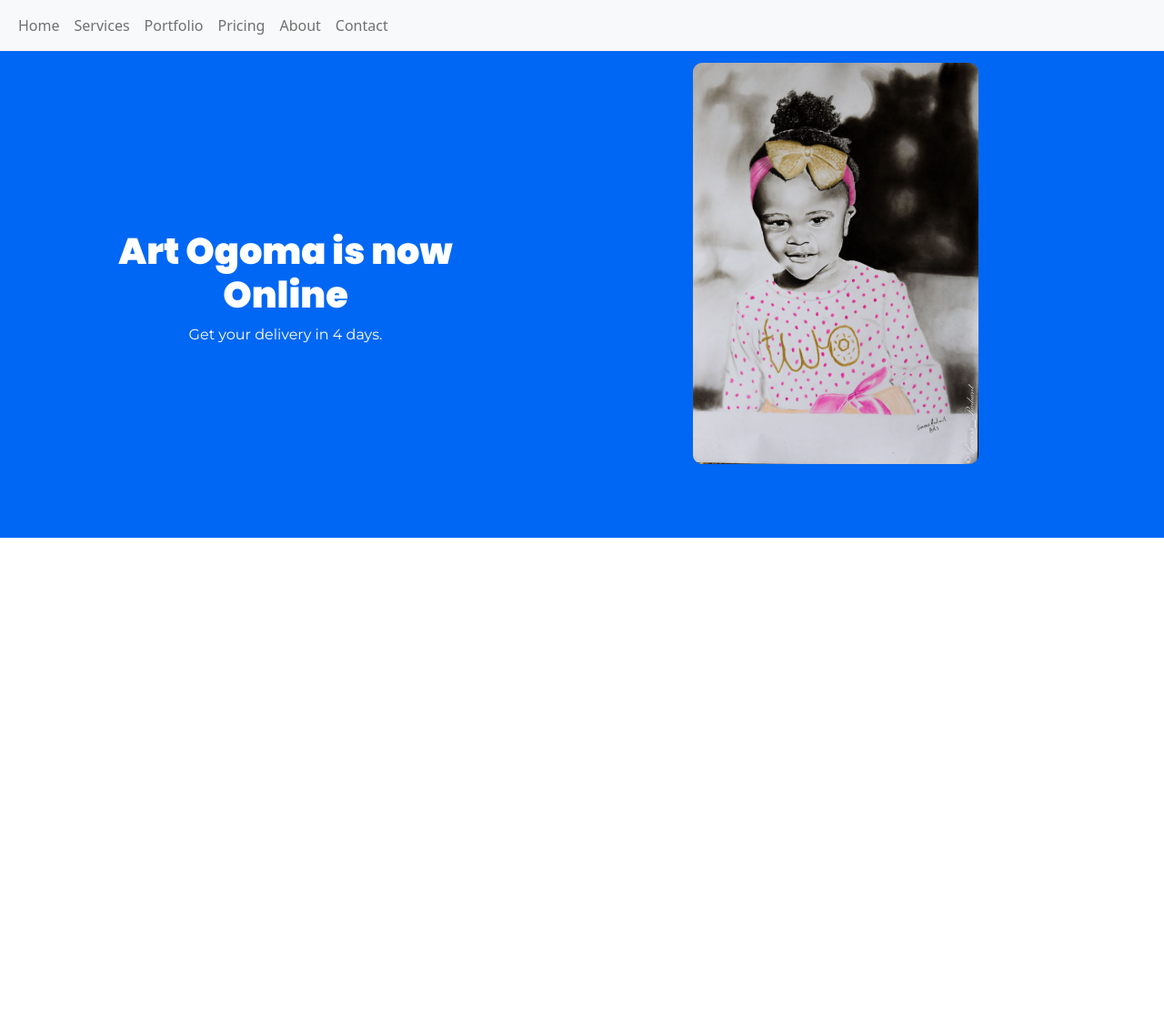
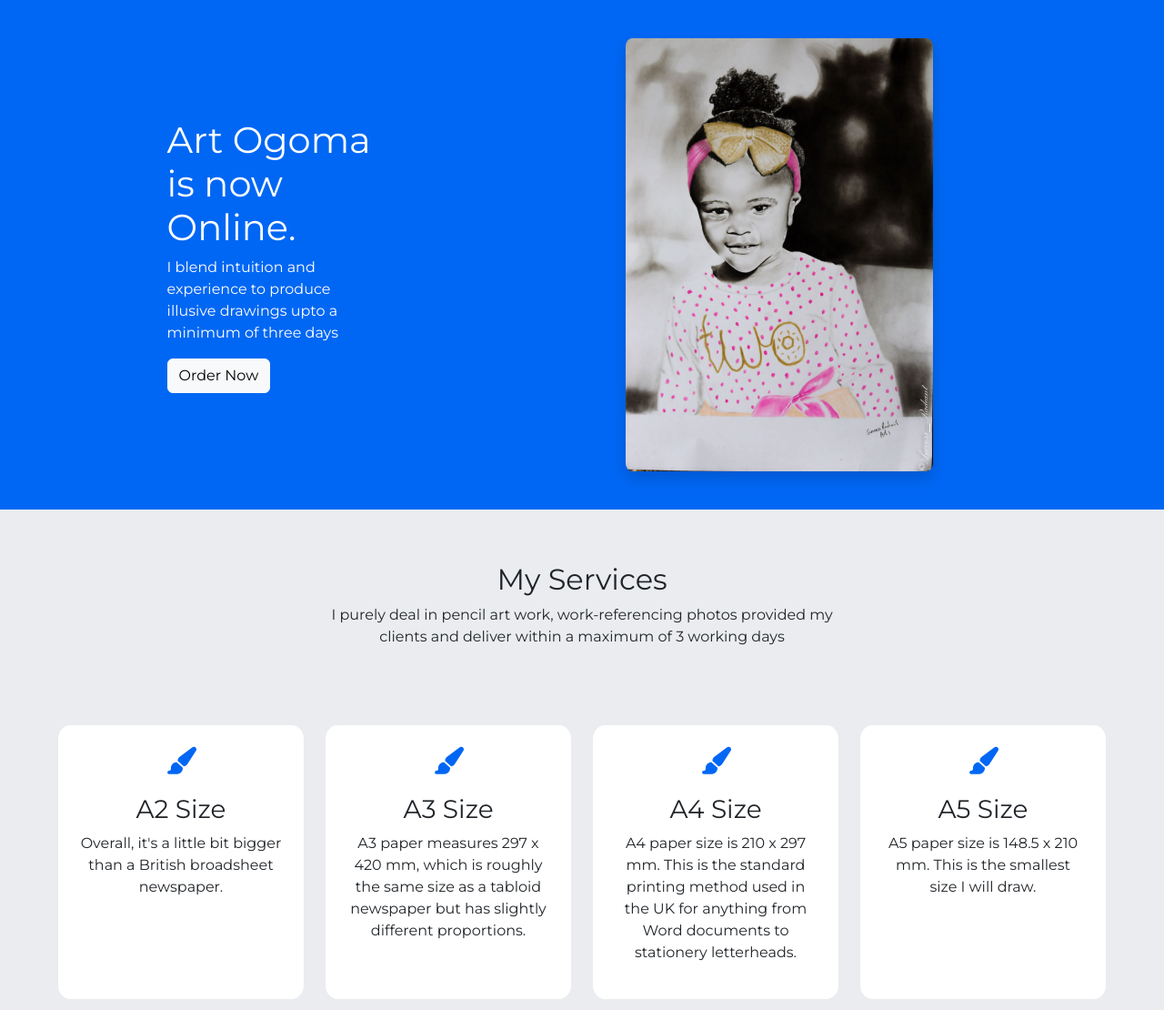
Before and after one commit to michaelouru-sw/tony-portfolio, a plain HTML site: page index.html in a window 1280 px wide. Shown: the whole page at 91% size. Before the commit the page ends 800 px from the top, so only its background shows below. Drawn offline with nearby package versions, Linux system fonts and the light colour scheme.

Commit message:
services section update

```diff
--- a/index.html
+++ b/index.html
@@ -5,6 +5,12 @@
     <meta http-equiv="X-UA-Compatible" content="IE=edge" />
     <meta name="viewport" content="width=device-width, initial-scale=1.0" />
     <title>Tony Portfolio</title>
+
+    <!-- Font Awesome -->
+    <script
+      src="https://kit.fontawesome.com/cf42e3019c.js"
+      crossorigin="anonymous"
+    ></script>
 
     <!-- Google Fonts -->
     <link rel="preconnect" href="https://fonts.googleapis.com" />
@@ -42,62 +48,85 @@
   <body>
     <head> </head>
 
-    <nav class="navbar navbar-expand-lg bg-light">
-      <div class="container-fluid">
-        <button
-          class="navbar-toggler"
-          type="button"
-          data-bs-toggle="collapse"
-          data-bs-target="#navbarSupportedContent"
-          aria-controls="navbarSupportedContent"
-          aria-expanded="false"
-          aria-label="Toggle navigation"
-        >
-          <span class="navbar-toggler-icon"></span>
-        </button>
-        <div class="collapse navbar-collapse" id="navbarSupportedContent">
-          <ul class="navbar-nav me-auto mb-2 mb-lg-0">
-            <li class="nav-item">
-              <a class="nav-link" aria-current="page" href="#">Home</a>
-            </li>
-            <li class="nav-item">
-              <a class="nav-link" href="#">Services</a>
-            </li>
-            <li class="nav-item">
-              <a class="nav-link" href="#">Portfolio</a>
-            </li>
-            <li class="nav-item">
-              <a class="nav-link" href="#">Pricing</a>
-            </li>
-            <li class="nav-item">
-              <a class="nav-link" href="#">About</a>
-            </li>
-            <li class="nav-item">
-              <a class="nav-link" href="#">Contact</a>
-            </li>
-          </ul>
+    <section id="title">
+      <div class="row">
+        <div class="col col-lg-4 col-md-4 col-sm-12 col-sm-auto title-text">
+          <h1>Art Ogoma is now Online.</h1>
+          <p>
+            I blend intuition and experience to produce illusive drawings upto a
+            minimum of three days
+          </p>
+          <button type="button" class="btn btn-light">Order Now</button>
+        </div>
+        <div class="col">
+          <img
+            src="img/IMG-7.jpg"
+            alt="Drawing of a young girl."
+            class="title-image shadow"
+          />
         </div>
       </div>
-    </nav>
+      <div class="transparent-overlay"></div>
+    </section>
 
-    <div class="row title-section">
-      <div class="col col-lg-6 col-sm-auto title-text">
-        <h1 class="title-heading">Art Ogoma is now Online</h1>
-        <p>Get your delivery in 4 days.</p>
+    <section id="services">
+      <div class="services">
+        <div class="service-text">
+          <h2>My Services</h2>
+          <p>
+            I purely deal in pencil art work, work-referencing photos provided
+            my clients and deliver within a maximum of 3 working days
+          </p>
+        </div>
+        <div class="row service-item-container">
+          <div class="col service-item">
+            <i class="fa-solid fa-paintbrush service-icon"></i>
+            <h3>A2 Size</h3>
+            <p>
+              Overall, it's a little bit bigger than a British broadsheet
+              newspaper.
+            </p>
+          </div>
+          <div class="col service-item">
+            <i class="fa-solid fa-paintbrush service-icon"></i>
+            <h3>A3 Size</h3>
+            <p>
+              A3 paper measures 297 x 420 mm, which is roughly the same size as
+              a tabloid newspaper but has slightly different proportions.
+            </p>
+          </div>
+          <div class="col service-item">
+            <i class="fa-solid fa-paintbrush service-icon"></i>
+            <h3>A4 Size</h3>
+            <p>
+              A4 paper size is 210 x 297 mm. This is the standard printing
+              method used in the UK for anything from Word documents to
+              stationery letterheads.
+            </p>
+          </div>
+          <div class="col service-item">
+            <i class="fa-solid fa-paintbrush service-icon"></i>
+            <h3>A5 Size</h3>
+            <p>
+              A5 paper size is 148.5 x 210 mm. This is the smallest size I will
+              draw.
+            </p>
+          </div>
+        </div>
       </div>
-      <div class="col col-lg-6 col-sm-auto">
-        <img src="img/IMG-7.jpg" alt="Young lad drawing" class="title-image" />
-      </div>
-    </div>
+    </section>
+
+    <section id="pricing"></section>
+
+    <section id="testimonials"></section>
+
+    <section id="contact"></section>
+
+    <div class="footer"></div>
 
     <script
-      src="https://code.jquery.com/jquery-3.3.1.slim.min.js"
-      integrity="sha384-q8i/X+965DzO0rT7abK41JStQIAqVgRVzpbzo5smXKp4YfRvH+8abtTE1Pi6jizo"
-      crossorigin="anonymous"
-    ></script>
-    <script
-      src="https://cdn.jsdelivr.net/npm/popper.js@1.14.7/dist/umd/popper.min.js"
-      integrity="sha384-UO2eT0CpHqdSJQ6hJty5KVphtPhzWj9WO1clHTMGa3JDZwrnQq4sF86dIHNDz0W1"
+      src="https://cdn.jsdelivr.net/npm/bootstrap@5.2.2/dist/js/bootstrap.bundle.min.js"
+      integrity="sha384-OERcA2EqjJCMA+/3y+gxIOqMEjwtxJY7qPCqsdltbNJuaOe923+mo//f6V8Qbsw3"
       crossorigin="anonymous"
     ></script>
   </body>
--- a/style.css
+++ b/style.css
@@ -1,30 +1,51 @@
 body {
+    font-family: 'Montserrat', sans-serif;
     text-align: center;
 }
 
-.title-section {
+#title {
     background-color: #0067F4;
 }
 
-.title-image {
-    width: 50%;
-    border-radius: 10px;
-    margin-top: 2%;
-    margin-right: 15%;
-}
-
-.title-heading {
-
-    font-family: 'Poppins', sans-serif;
-    font-style: bold;
+.title-text {
+    padding-top: 10%;
+    padding-left: 15%;
+    text-align: left;
     color: white;
 }
 
-.title-text {
-    padding: 15% 10%;
+.title-image {
+    width: 40%;
+    border-radius: 2%;
+    margin: 5% 7%;
 }
 
-.title-text p {
-    font-family: 'Montserrat', sans-serif;
-    color: white;
+.explanation {
+    padding: 5% 25%;
 }
+
+/* Services Section  */
+
+.service-text {
+    padding: 5% 25%;
+}
+
+.services {
+    background-color: #EAECEF;
+    align-items: center;
+    padding-left: 5%;
+    padding-right: 5%;
+}
+
+ .service-item {
+    background-color: #FFFFFF;
+    margin: 1%;
+    padding: 2%;
+    border-radius: 5%;
+ }
+
+.service-icon {
+    color: #0067F4;
+    font-size: 30px;
+    padding-bottom: 10%;
+}
```
